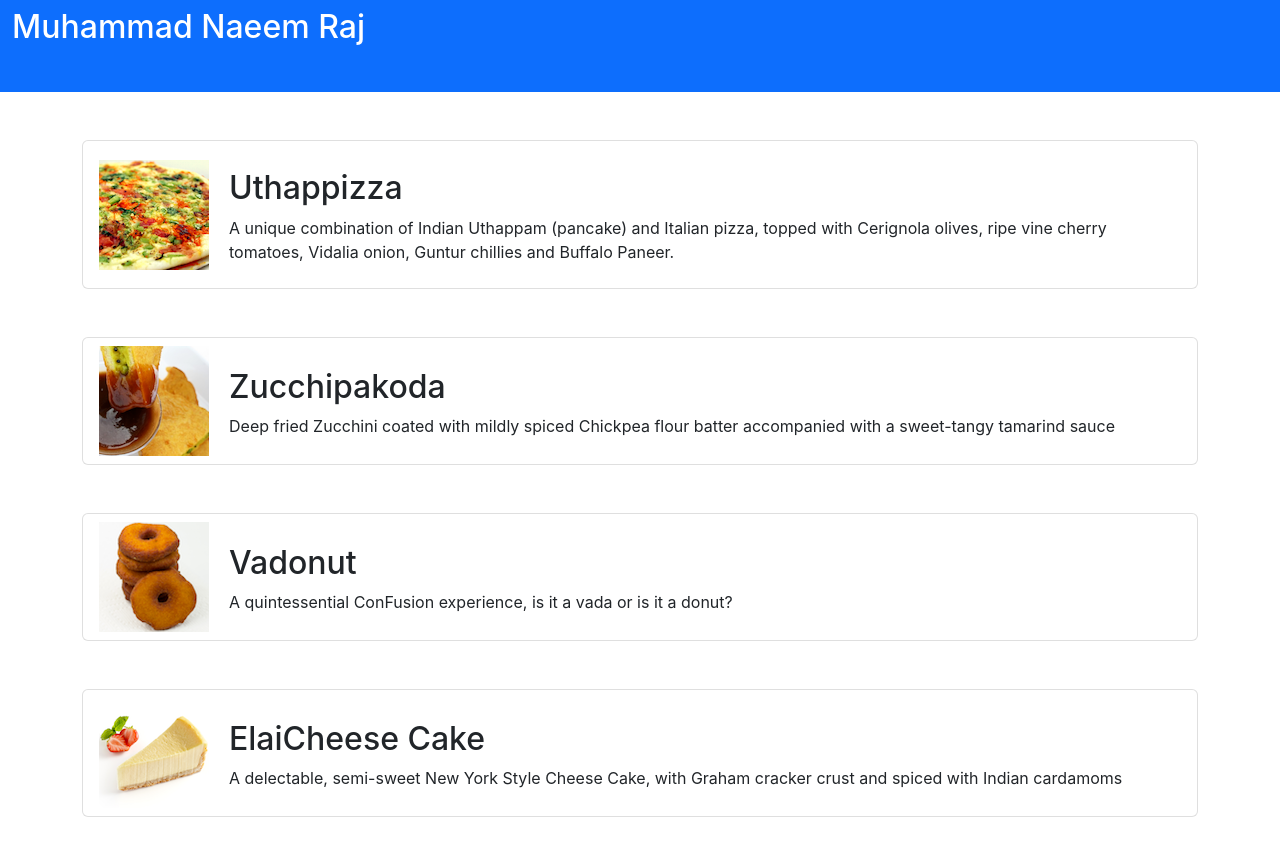
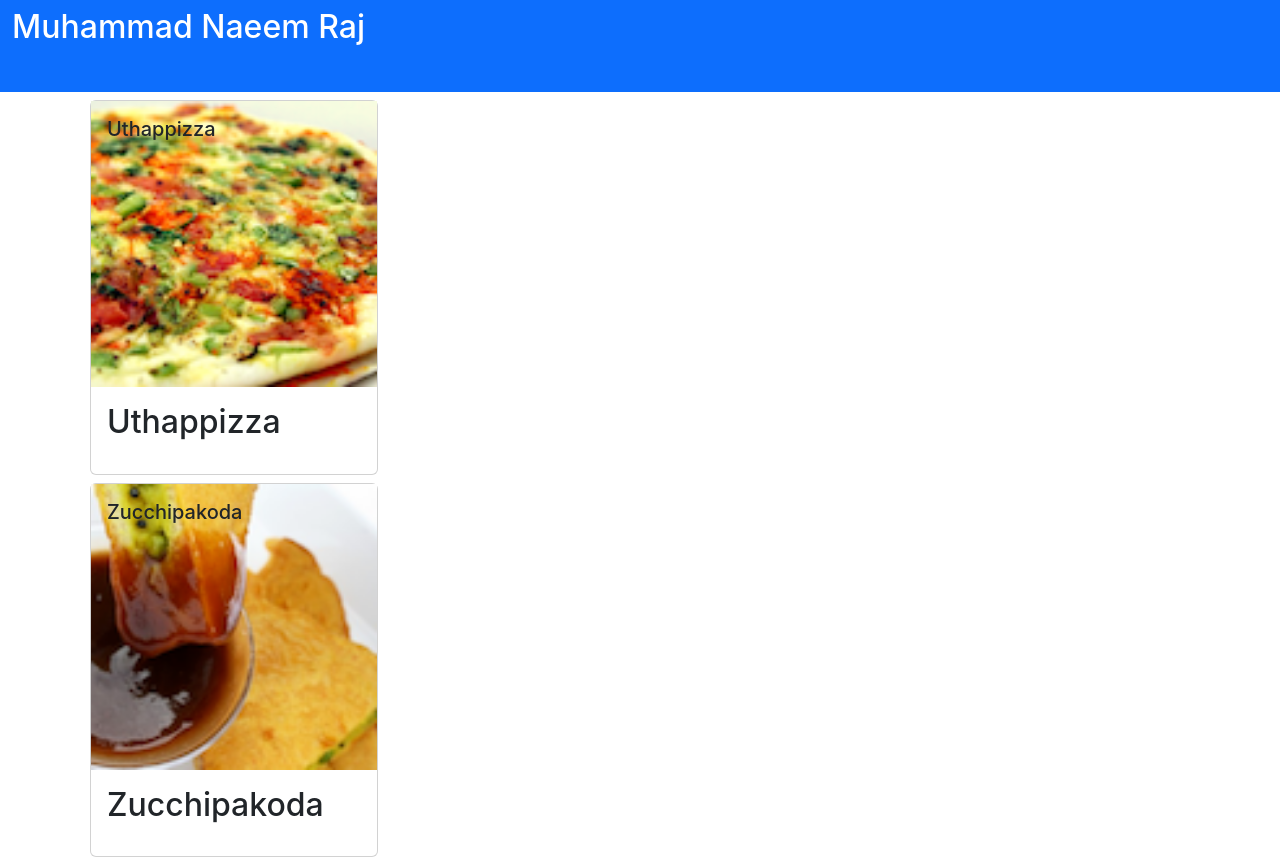
Before and after one commit to muhammadnaeemraj/myweb, a React (Create React App) app: page / in a window 1280 px wide. Shown: the top 859 px of the page. Before the commit the page ends 817 px from the top, so only its background shows below. Built offline with nearby package versions, Linux system fonts and the light colour scheme.

Commit message:
Applying the functionality onclick on dish discription

```diff
--- a/src/components/Menucomp.jsx
+++ b/src/components/Menucomp.jsx
@@ -1,30 +1,49 @@
-import React, { Component, useState } from "react";
+import React, { useState } from "react";
 import "bootstrap";
 import { ListGroup, ListGroupItem } from "reactstrap";
 import "./MenuComp.css";
 import { dishes } from "../shared/Dishes";
+import {
+  Card,
+  CardImg,
+  CardImgOverlay,
+  CardText,
+  CardBody,
+  CardTitle,
+} from "reactstrap";
 
 const Menu = () => {
   const [dish, setDish] = useState(dishes);
+  const [disc, setDisc] = useState(null);
   const menu = dish.map((d) => {
     return (
-      <div key={d.id} className="col-12 mt-5">
-        <ListGroup>
-          <ListGroupItem className="list">
-            <img src={d.image} alt={d.name} />
-            <div className="detail">
+      <div key={d.id} className="col-12 col-mt-5 m-2">
+        <Card
+          style={{
+            width: "18rem",
+          }}
+          onClick={() => setDisc(d.description)}
+        >
+          <img src={d.image} alt={d.name} />
+          <CardBody>
+            <CardImgOverlay>
+              <h5 className="heading">{d.name}</h5>
+            </CardImgOverlay>
+            <CardTitle>
               <h2 className="heading">{d.name}</h2>
-              <p className="discription">{d.description}</p>
-            </div>
-          </ListGroupItem>
-        </ListGroup>
+            </CardTitle>
+            <CardText>
+              <p className="discription">{disc}</p>
+            </CardText>
+          </CardBody>
+        </Card>
       </div>
     );
   });
   return (
     <div className="container">
       <div className="row">
-        <div className="menu">{menu}</div>
+        <div className="menu col">{menu}</div>
       </div>
     </div>
   );
```
